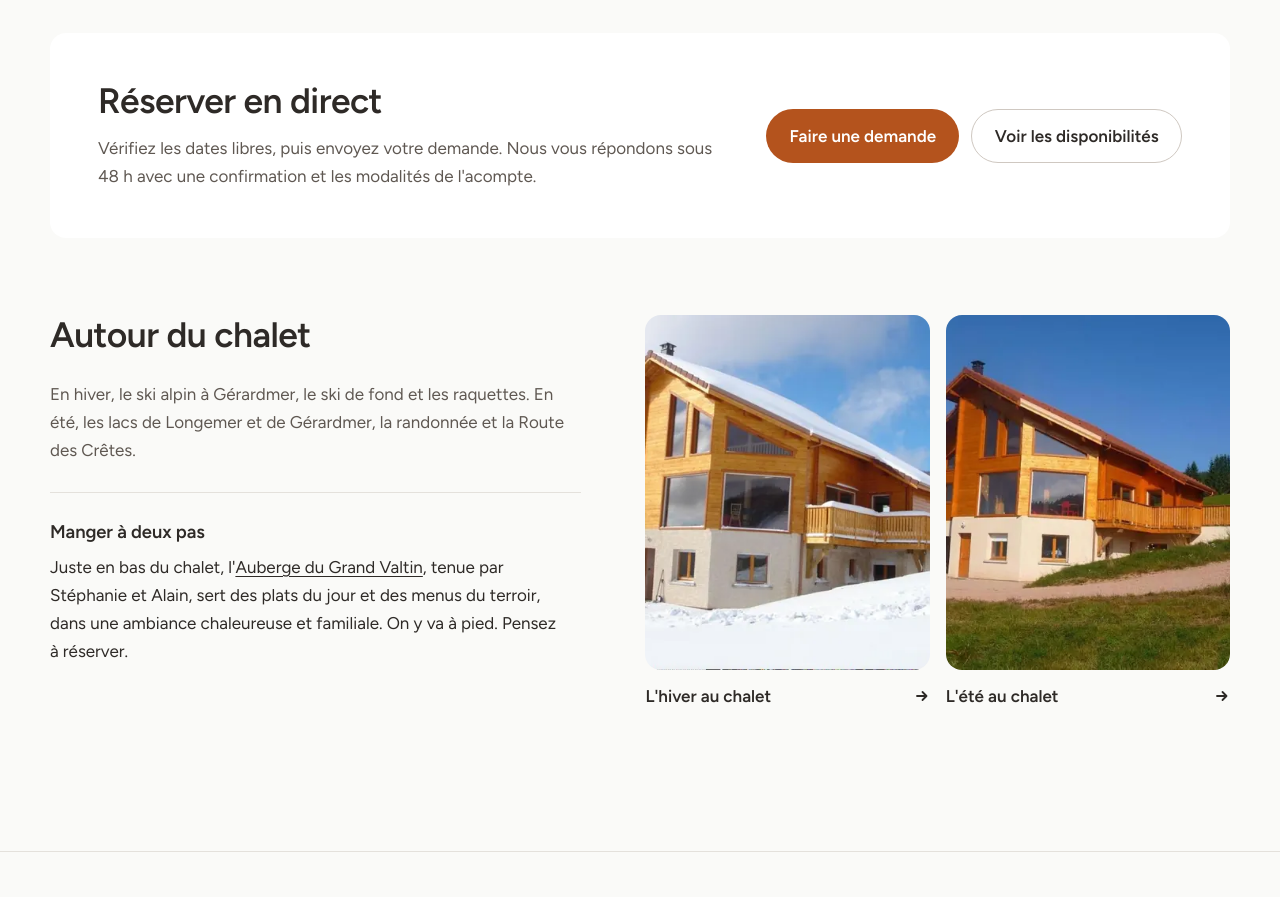
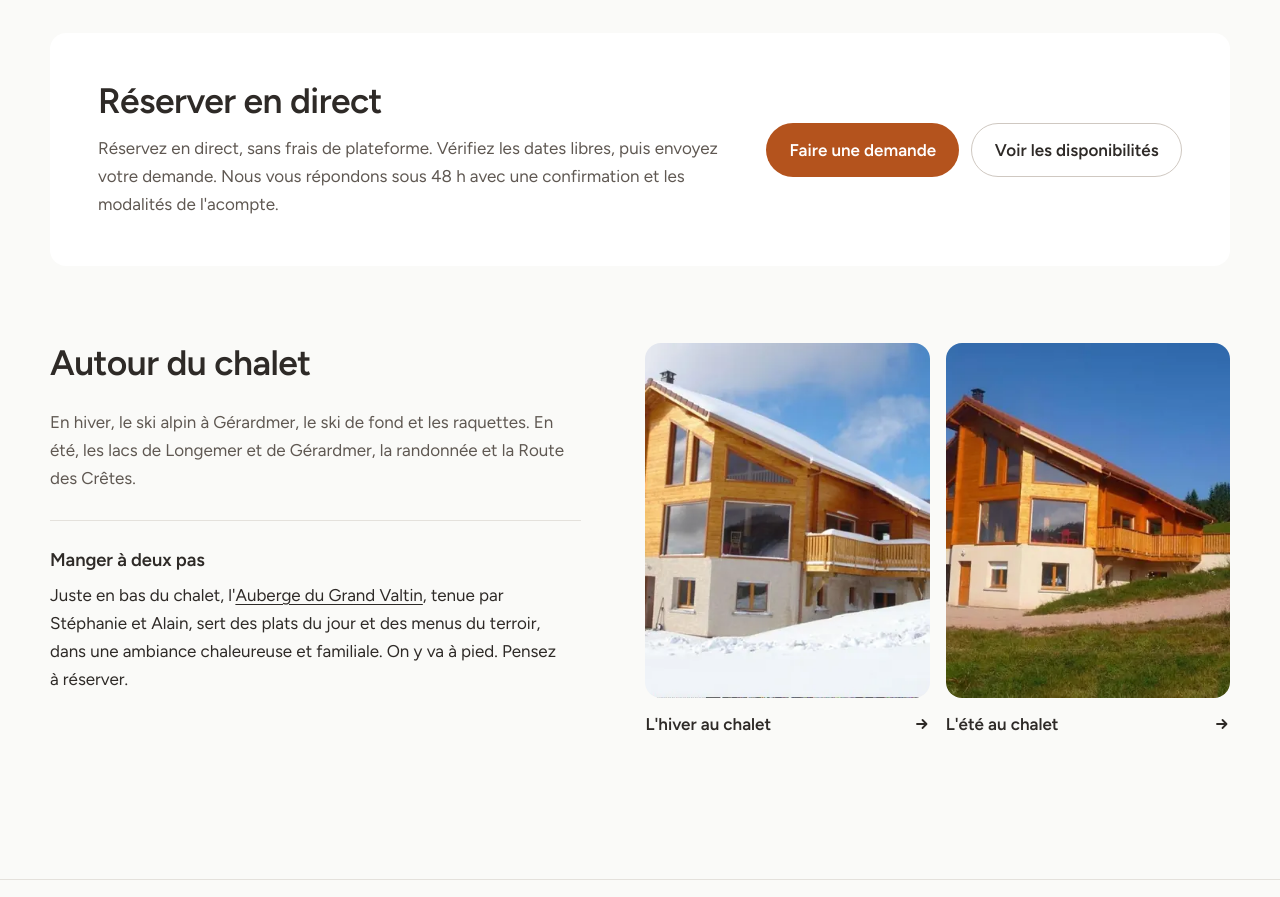
Before and after one commit to chalet-4-pierres/site, a plain HTML site: page index.html in a window 1280 px wide. Shown: the part 1720-2617 px from the top of the page. Drawn offline with Linux system fonts and the light colour scheme.

Commit message:
Système de design (DESIGN.md) et « sans frais de plateforme »
Co-Authored-By: Claude Opus 5.5 <noreply@anthropic.com>
Claude-Session: https://claude.ai/code/session_013PAKgu1SU5xHN233y2AEVU

```diff
--- a/index.html
+++ b/index.html
@@ -93,7 +93,7 @@
       <div class="reserver">
         <div>
           <h2 id="reserver-titre">Réserver en direct</h2>
-          <p>Vérifiez les dates libres, puis envoyez votre demande. Nous vous répondons sous 48&nbsp;h avec une confirmation et les modalités de l'acompte.</p>
+          <p>Réservez en direct, sans frais de plateforme. Vérifiez les dates libres, puis envoyez votre demande. Nous vous répondons sous 48&nbsp;h avec une confirmation et les modalités de l'acompte.</p>
         </div>
         <div class="actions">
           <a class="bouton bouton-plein" href="/reserver/">Faire une demande</a>
```
Also changed, not shown: .impeccable/design.json (added), 1 other file.
